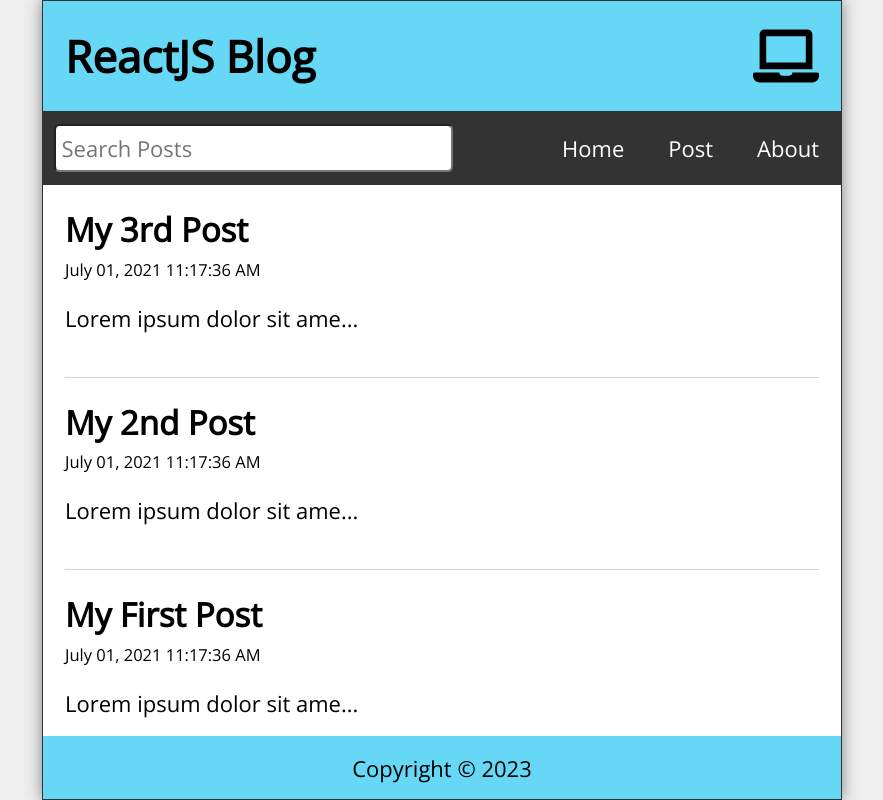
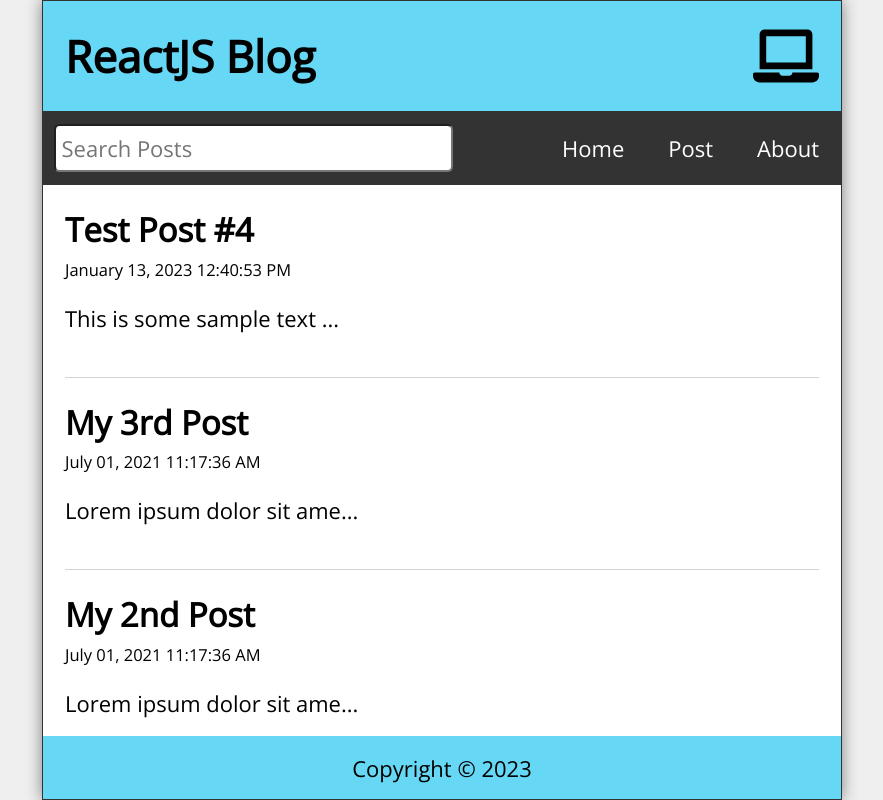
Before and after one commit to b-capra/router-blog, a React (Create React App) app: page / in a window 1280 px wide. Shown: the whole page, without its empty margins (198-1081 px from the left). Built offline with nearby package versions, Linux system fonts and the light colour scheme; data requests are answered from the project's data file; the HTML template or start-up script is replaced by a standard one.

Commit message:
Add NewPost context

```diff
--- a/data/db.json
+++ b/data/db.json
@@ -17,6 +17,12 @@
       "title": "My 3rd Post",
       "datetime": "July 01, 2021 11:17:36 AM",
       "body": "Lorem ipsum dolor sit amet consectetur adipisicing elit. Quis consequatur expedita, assumenda similique non optio! Modi nesciunt excepturi corrupti atque blanditiis quo nobis, non optio quae possimus illum exercitationem ipsa!"
+    },
+    {
+      "id": 4,
+      "title": "Test Post #4",
+      "datetime": "January 13, 2023 12:40:53 PM",
+      "body": "This is some sample text that is longer that 25 characters."
     }
   ]
 }
--- a/src/App.js
+++ b/src/App.js
@@ -93,15 +93,7 @@ function App() {
         <Nav />
         <Switch>
           <Route exact path="/" component={Home} />
-          <Route exact path="/post">
-            <NewPost
-              handleSubmit={handleSubmit}
-              postTitle={postTitle}
-              setPostTitle={setPostTitle}
-              postBody={postBody}
-              setPostBody={setPostBody}
-            />
-          </Route>
+          <Route exact path="/post" component={NewPost} />
           <Route path="/edit/:id">
             <EditPost
               posts={posts}
--- a/src/components/NewPost.js
+++ b/src/components/NewPost.js
@@ -1,6 +1,9 @@
-const NewPost = ({
-  handleSubmit, postTitle, setPostTitle, postBody, setPostBody
-}) => {
+import { useContext } from 'react'
+import DataContext from '../context/DataContext'
+
+const NewPost = () => {
+  const { handleSubmit, postTitle, setPostTitle, postBody, setPostBody } = useContext(DataContext)
+
   return (
     <main className="NewPost">
       <h2>New Post</h2>
--- a/src/context/DataContext.js
+++ b/src/context/DataContext.js
@@ -76,7 +76,7 @@ export const DataProvider = ({ children }) => {
 
   return (
     <DataContext.Provider value={{
-      width, search, setSearch, searchResults, fetchError, isLoading
+      width, search, setSearch, searchResults, fetchError, isLoading, handleSubmit, postTitle, setPostTitle, postBody, setPostBody
     }}>
       {children}
     </DataContext.Provider>
```
Lines whose indentation alone changed are shown as unchanged.
